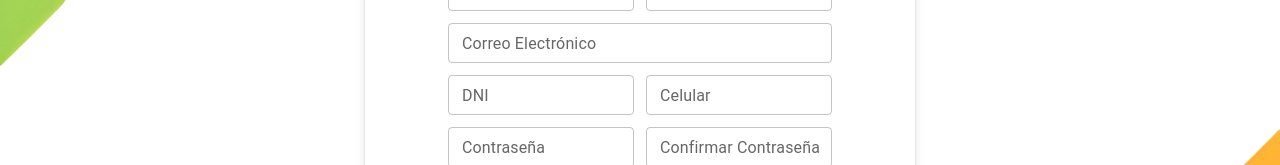
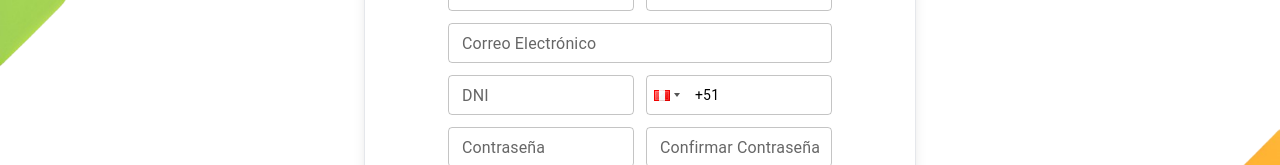
Before and after one commit to desarrollitocecom/canchas_frontend, a React (Vite) app: page /register in a window 1280 px wide. Shown: the part 296-461 px from the top of the page. Built offline with nearby package versions, Linux system fonts and the light colour scheme; no server answers.

Commit message:
validacion de contraseña y input de telefeno

```diff
--- a/package.json
+++ b/package.json
@@ -24,6 +24,7 @@
     "react": "^18.3.1",
     "react-dom": "^18.3.1",
     "react-leaflet": "^4.2.1",
+    "react-phone-input-2": "^2.15.1",
     "react-redux": "^9.1.2",
     "react-router-dom": "^7.0.1",
     "socket.io-client": "^4.8.1",
--- a/src/components/auth/register/RegisterForm.jsx
+++ b/src/components/auth/register/RegisterForm.jsx
@@ -1,53 +1,61 @@
-import React from 'react';
-import { TextField, Button, Checkbox, FormControlLabel } from '@mui/material';
-import { Link } from 'react-router-dom';
-import { useFormik } from 'formik';
+import React from "react";
+import { TextField, Button, Checkbox, FormControlLabel } from "@mui/material";
+import { Link } from "react-router-dom";
+import PhoneInput from "react-phone-input-2";
+import "react-phone-input-2/lib/style.css";
+import { useFormik } from "formik";
+import { validatePassword, validateConfirmPassword } from "../register/passwordValidation";
 
 const RegisterForm = () => {
   const formik = useFormik({
     initialValues: {
-      firstName: '',
-      lastName: '',
-      email: '',
-      dni: '',
-      phone: '',
-      password: '',
-      confirmPassword: '',
+      firstName: "",
+      lastName: "",
+      email: "",
+      dni: "",
+      phone: "",
+      password: "",
+      confirmPassword: "",
       termsAccepted: false,
     },
     validate: (values) => {
       const errors = {};
       if (!values.firstName) {
-        errors.firstName = 'El nombre es requerido';
+        errors.firstName = "El nombre es requerido";
       }
       if (!values.lastName) {
-        errors.lastName = 'Los apellidos son requeridos';
+        errors.lastName = "Los apellidos son requeridos";
       }
       if (!values.email) {
-        errors.email = 'El correo electrónico es requerido';
+        errors.email = "El correo electrónico es requerido";
       } else if (
         !/^[A-Z0-9._%+-]+@[A-Z0-9.-]+\.[A-Z]{2,}$/i.test(values.email)
       ) {
-        errors.email = 'Correo electrónico inválido';
+        errors.email = "Correo electrónico inválido";
       }
       if (!values.dni) {
-        errors.dni = 'El DNI es requerido';
+        errors.dni = "El DNI es requerido";
       }
       if (!values.phone) {
-        errors.phone = 'El número de celular es requerido';
+        errors.phone = "El número de teléfono es requerido";
+      } else if (values.phone.replace(/\s/g, "").length < 11) {
+        errors.phone = "Número de teléfono inválido";
       }
-      if (!values.password) {
-        errors.password = 'La contraseña es requerida';
-      } else if (values.password.length < 6) {
-        errors.password = 'La contraseña debe tener al menos 6 caracteres';
+      // Validación de contraseña
+      const passwordError = validatePassword(values.password);
+      if (passwordError) {
+        errors.password = passwordError;
       }
-      if (!values.confirmPassword) {
-        errors.confirmPassword = 'Debes confirmar la contraseña';
-      } else if (values.confirmPassword !== values.password) {
-        errors.confirmPassword = 'Las contraseñas no coinciden';
+      // Validación de confirmación de contraseña
+      const confirmPasswordError = validateConfirmPassword(
+        values.password,
+        values.confirmPassword
+      );
+      if (confirmPasswordError) {
+        errors.confirmPassword = confirmPasswordError;
       }
       if (!values.termsAccepted) {
-        errors.termsAccepted = 'Debes aceptar los términos y condiciones';
+        errors.termsAccepted = "Debes aceptar los términos y condiciones";
       }
       return errors;
     },
@@ -115,19 +123,57 @@ const RegisterForm = () => {
             error={formik.touched.dni && Boolean(formik.errors.dni)}
             helperText={formik.touched.dni && formik.errors.dni}
           />
-          <TextField
-            label="Celular"
-            type="tel"
-            variant="outlined"
-            fullWidth
-            size="small"
-            name="phone"
-            value={formik.values.phone}
-            onChange={formik.handleChange}
-            onBlur={formik.handleBlur}
-            error={formik.touched.phone && Boolean(formik.errors.phone)}
-            helperText={formik.touched.phone && formik.errors.phone}
-          />
+          {/* Campo de teléfono */}
+          <div className="flex flex-col gap-1">
+            <PhoneInput
+              country={"pe"}
+              value={formik.values.phone}
+              onChange={(phone) => formik.setFieldValue("phone", phone)}
+              inputStyle={{
+                width: "100%",
+                border: formik.touched.phone && formik.errors.phone
+                  ? "1px solid #d32f2f" // Rojo para errores
+                  : window.matchMedia("(prefers-color-scheme: dark)").matches // Detecta si está en modo oscuro
+                    ? "1px solid rgba(255, 255, 255, 0.23)" // Gris tenue para modo oscuro
+                    : "1px solid rgba(0, 0, 0, 0.23)", // Gris tenue para modo claro
+                borderRadius: "4px",
+                height: "40px",
+                backgroundColor: "var(--tw-bg-opacity)",
+                color: "var(--tw-text-opacity)",
+                fontSize: "14px",
+                paddingLeft: "48px",
+                paddingRight: "8px",
+                transition: "border-color 0.3s",
+              }}
+              containerStyle={{ width: "100%" }}
+              buttonStyle={{
+                border: "none",
+                backgroundColor: "transparent",
+                padding: "0",
+                margin: "0",
+                width: "40px", // Asegura un ancho adecuado para la bandera
+              }}
+              dropdownStyle={{
+                zIndex: 100,
+                backgroundColor: 'white',
+                color: 'black',
+                border: '1px solid #ccc',
+                borderRadius: '4px',
+                overflow: 'hidden',
+                boxShadow: '0 4px 6px rgba(0, 0, 0, 0.1)',
+                overflowY: 'scroll',
+              }}
+              inputClass={`${formik.touched.phone && formik.errors.phone ? "animate-shake" : ""
+                } dark:bg-gray-800 dark:border-gray-500 dark:text-white`}
+              placeholder="Número de teléfono"
+            />
+            {formik.touched.phone && formik.errors.phone && (
+              <p className="text-sm mt-1" style={{ color: "#d32f2f" }}> {/* Color de error de Material UI */}
+                {formik.errors.phone}
+              </p>
+            )}
+          </div>
+
           <TextField
             label="Contraseña"
             type="password"
@@ -172,11 +218,8 @@ const RegisterForm = () => {
           }
           label={
             <span className="text-xs">
-              Acepto los{' '}
-              <Link
-                to="/terms"
-                className="font-semibold hover:underline"
-              >
+              Acepto los{" "}
+              <Link to="/terms" className="font-semibold hover:underline">
                 Términos y Condiciones
               </Link>
             </span>
--- /dev/null
+++ b/src/components/auth/register/passwordValidation.js
@@ -0,0 +1,22 @@
+export const validatePassword = (value) => {
+    let error = "";
+    const passwordRegex = /(?=.*[0-9])/; // Al menos un número
+    if (!value) {
+      error = "La contraseña es requerida";
+    } else if (value.length < 8) {
+      error = "La contraseña debe tener al menos 8 caracteres";
+    } else if (!passwordRegex.test(value)) {
+      error = "La contraseña debe contener al menos un número";
+    }
+    return error;
+  };
+
+  export const validateConfirmPassword = (password, value) => {
+    let error = "";
+    if (!value) {
+      error = "Debes confirmar la contraseña";
+    } else if (password !== value) {
+      error = "Las contraseñas no coinciden";
+    }
+    return error;
+  };
--- a/src/pages/Register/Register.jsx
+++ b/src/pages/Register/Register.jsx
@@ -25,8 +25,8 @@ const Register = () => {
                 style={{ backgroundImage: `url(${fondo_sjl_bottom})` }}
             ></div>
 
-            <Container maxWidth="sm" className="w-full">
-                <div className="w-full flex flex-col items-center sm:shadow-lg sm:border bg-white dark:bg-neutral-900 dark:border-neutral-700 rounded-lg p-4 sm:p-6 mb-16 z-10">
+            <Container maxWidth="sm">
+                <div className="w-full flex flex-row items-center sm:shadow-lg sm:border bg-transparent sm:bg-white dark:sm:bg-neutral-900 dark:border-neutral-700 rounded-lg p-6 mb-16 z-10">
                     {/* Formulario */}
                     <div className="flex flex-col w-full max-w-sm mx-auto">
                         <div className="flex justify-center items-start mb-6">
```
Also changed, not shown: 1 other file (tests, documents, lock files or other folders).
